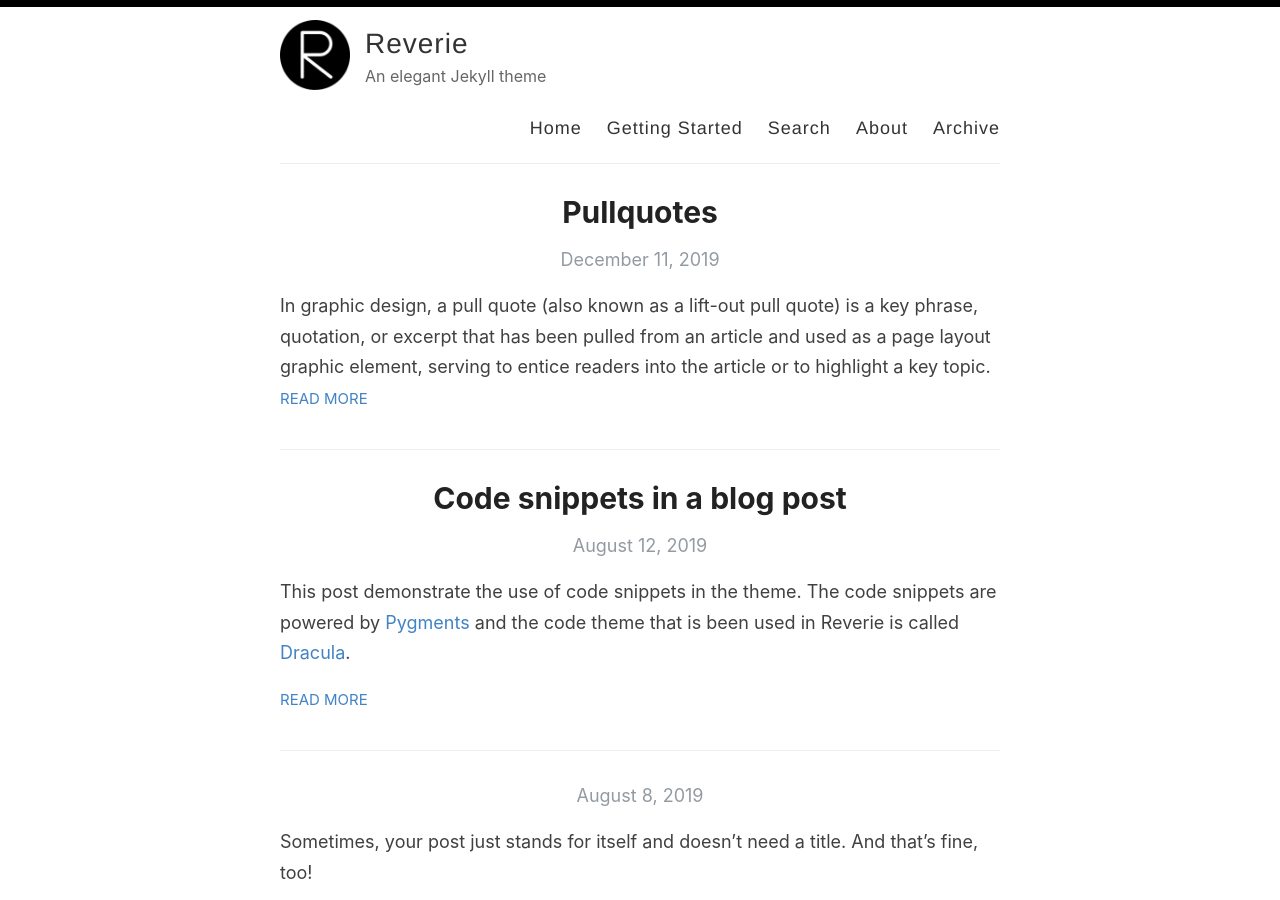
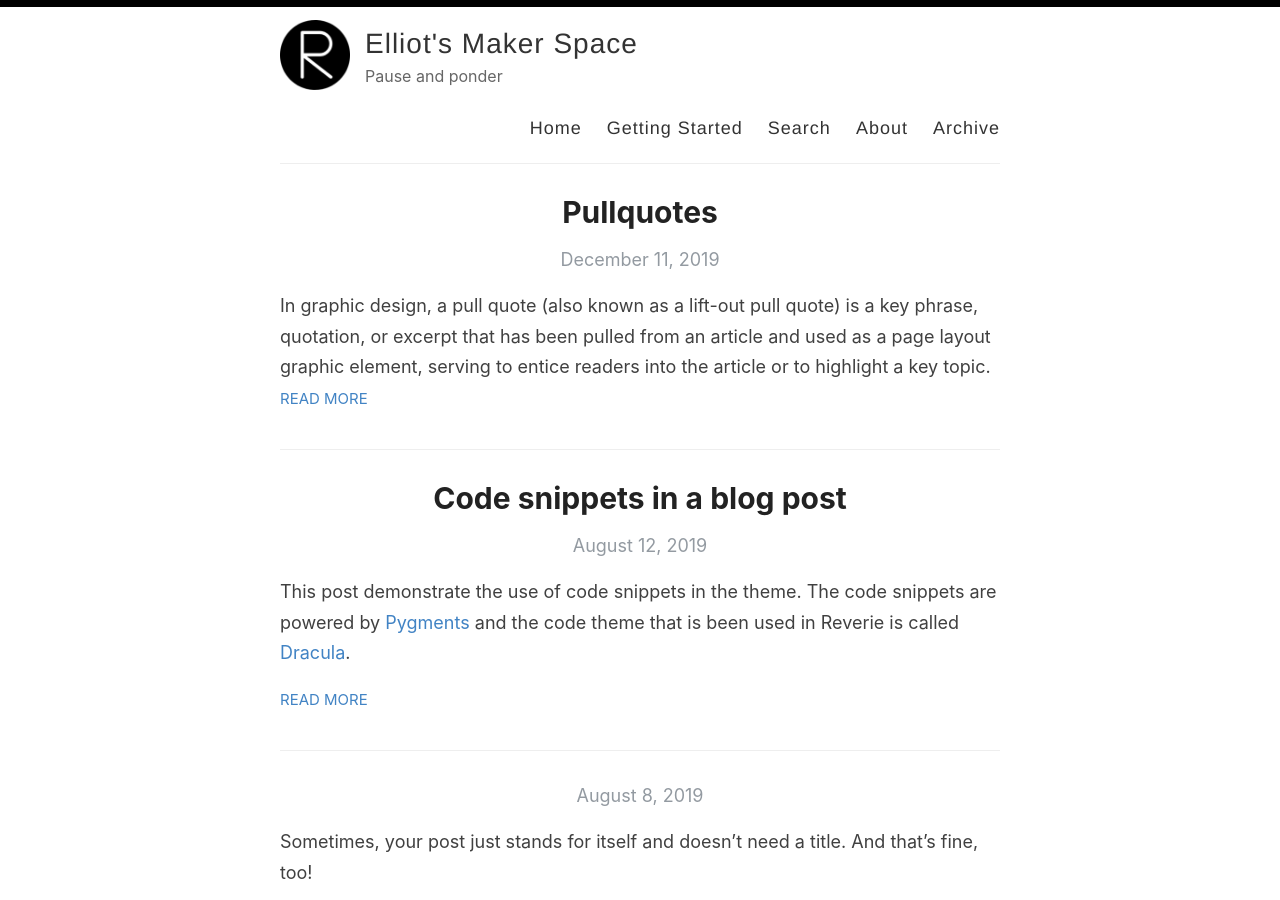
Before and after one commit to nurriol2/nurriol2.github.io, a Jekyll site: the page built from index.html, in a window 1280 px wide and 900 px high. Built offline with Jekyll 4.4.1, drawn with Linux system fonts in a browser that asks for light colours; the list of posts is cut into pages by our own code.

Commit message:
Edit header details

```diff
--- a/_config.yml
+++ b/_config.yml
@@ -3,16 +3,16 @@
 #
 
 # Name of your site (displayed in the header)
-name: Reverie
+name: Elliot's Maker Space
 
 # Name of the author
-author: Amit Merchant
+author: Elliot
 
 # Short bio or description (displayed in the header)
-description: An elegant Jekyll theme
+description: Pause and ponder
 
 # URL of your avatar or profile pic (you could use your GitHub profile pic)
-avatar: /images/reverie.png
+avatar: /images/reverie.png # 600px by 600px
 
 #
 # Flags below are optional
@@ -21,15 +21,15 @@
 # Includes an icon in the footer for each username you enter
 footer-links:
   dribbble:
-  email: amit.d.merchant@gmail.com
+  email: elliotsmakerspace@gmail.com
   facebook:
   flickr:
-  github: amitmerchant1990/reverie
+  github: nurriol2
   instagram:
   linkedin:
   pinterest:
   rss: rss
-  twitter: amit_merchant
+  twitter:
   stackoverflow:
   youtube: # channel/<your_long_string> or user/<user-name>
   googleplus: # anything in your profile username that comes after plus.google.com/
@@ -41,21 +41,21 @@
 disqus:
 
 # Enter your Google Analytics web tracking code (e.g. UA-2110908-2) to activate tracking
-google_analytics: UA-43339302-11
+google_analytics:
 
 # For newer "GA4" analytics, use the following instead of the "UA" entry above
 #google_analytics_ga4: G-GABC1DEFG
 
 # Your website URL (e.g. http://amitmerchant1990.github.io or http://www.amitmerchant.com)
 # Used for Sitemap.xml and your RSS feed
-url: http://www.amitmerchant.com/reverie
-enforce_ssl: https://www.amitmerchant.com/reverie
+url: http://www.elliotsmaker.space
+enforce_ssl: #https://www.elliotsmaker.space
 
 # If you're hosting your site at a Project repository on GitHub pages
 # (http://yourusername.github.io/repository-name)
 # and NOT your User repository (http://yourusername.github.io)
 # then add in the baseurl here, like this: "/repository-name"
-baseurl: "/reverie"
+baseurl:
 
 #
 # !! You don't need to change any of the configuration flags below !!
```
